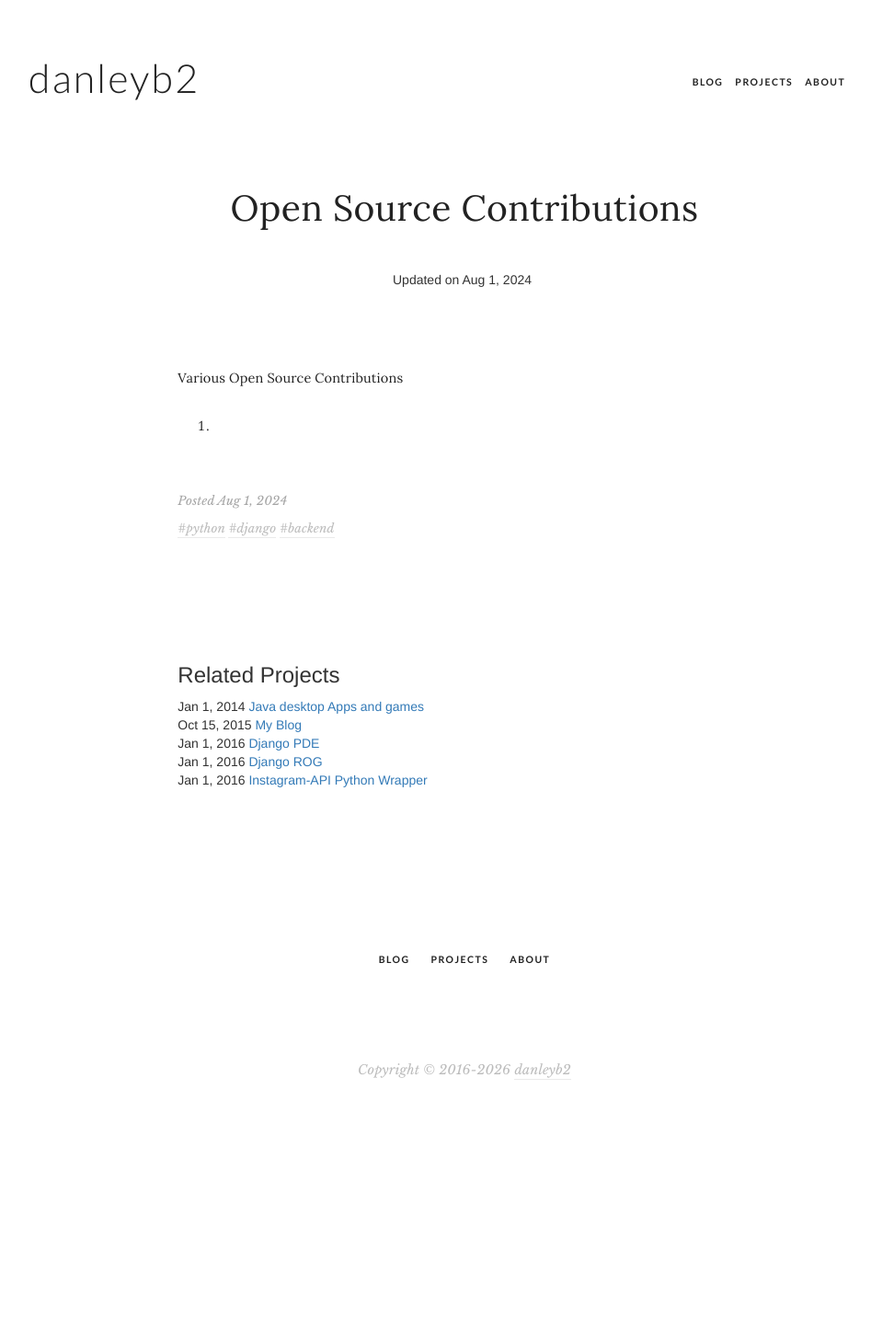
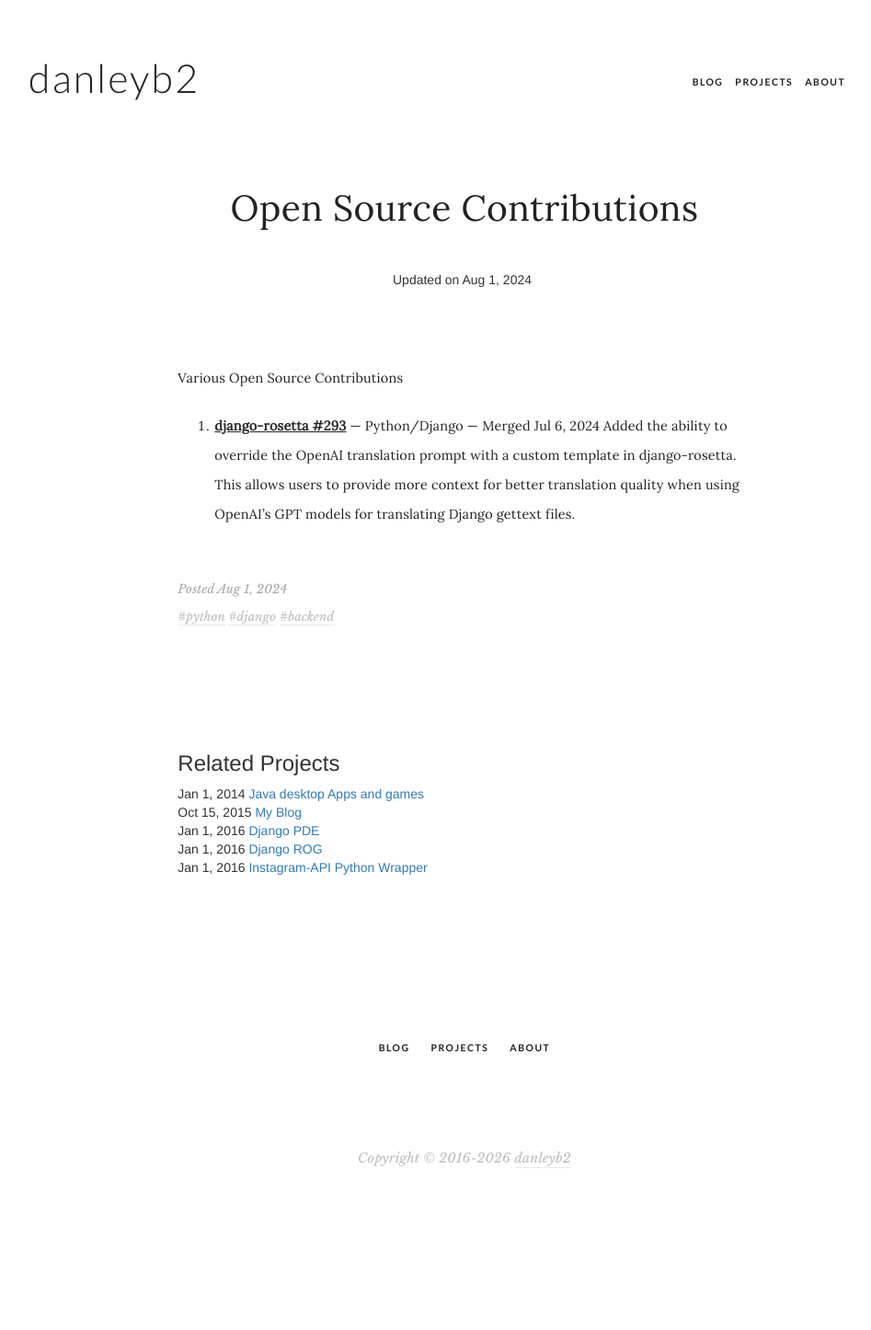
Before and after one commit to danleyb2/danleyb2.github.io, a Jekyll site: the page built from _experiences/opensource.md, in a window 1280 px wide. Shown: the whole page at 92% size, without its empty margins (135-1082 px from the left). Built offline with Jekyll 4.4.1, drawn with Linux system fonts in a browser that asks for light colours; some web fonts are replaced; before the commit the page ends 1350 px from its top, so only the background shows below that.

Commit message:
Add django-rosetta PR #293 contribution to open source experience (#32)

```diff
--- a/_experiences/opensource.md
+++ b/_experiences/opensource.md
@@ -17,4 +17,6 @@ status: Active
 ---
 
 Various Open Source Contributions
-1.
+
+1. **[django-rosetta #293](https://github.com/mbi/django-rosetta/pull/293)** — Python/Django — Merged Jul 6, 2024
+   Added the ability to override the OpenAI translation prompt with a custom template in django-rosetta. This allows users to provide more context for better translation quality when using OpenAI's GPT models for translating Django gettext files.
```
